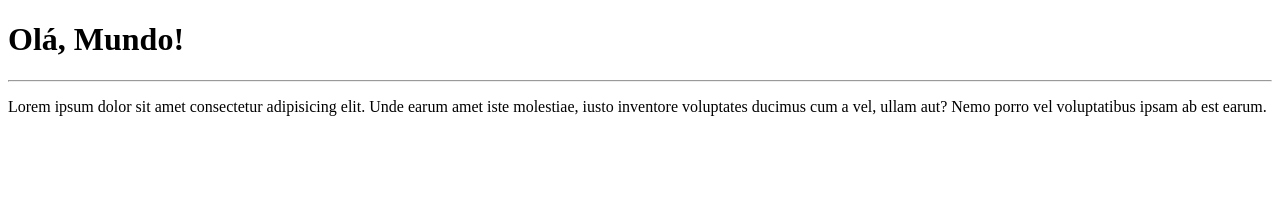
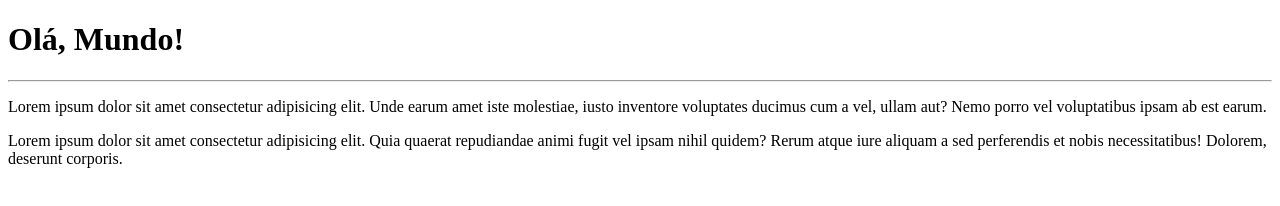
Before and after one commit to KauaRocha16/Ola-Mundo, a plain HTML site: page site-exemplo/index.html in a window 1280 px wide. Drawn offline with Linux system fonts and the light colour scheme.

Commit message:
adicionei um parágrafo

```diff
--- a/site-exemplo/index.html
+++ b/site-exemplo/index.html
@@ -9,5 +9,6 @@
     <h1>Olá, Mundo!</h1>
     <hr>
     <p>Lorem ipsum dolor sit amet consectetur adipisicing elit. Unde earum amet iste molestiae, iusto inventore voluptates ducimus cum a vel, ullam aut? Nemo porro vel voluptatibus ipsam ab est earum.</p>
+    <p>Lorem ipsum dolor sit amet consectetur adipisicing elit. Quia quaerat repudiandae animi fugit vel ipsam nihil quidem? Rerum atque iure aliquam a sed perferendis et nobis necessitatibus! Dolorem, deserunt corporis.</p>
 </body>
 </html>
```
